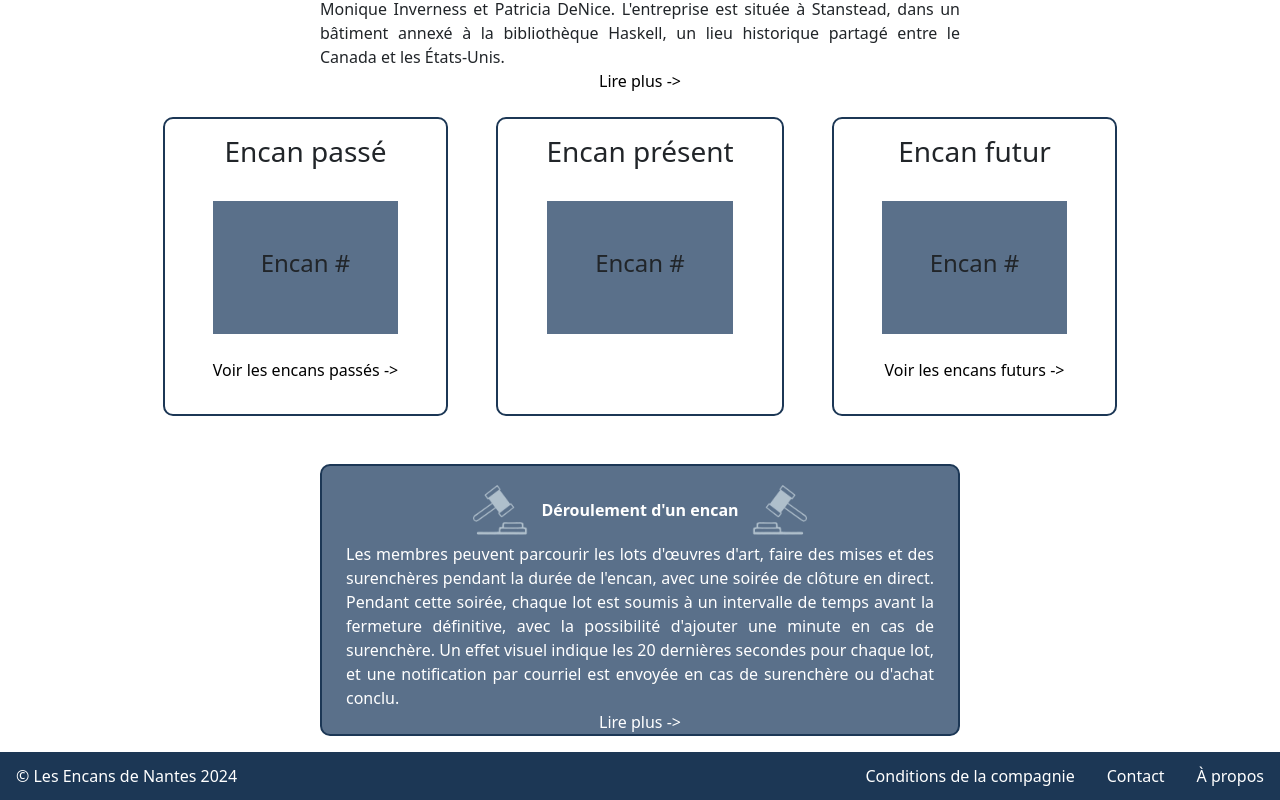
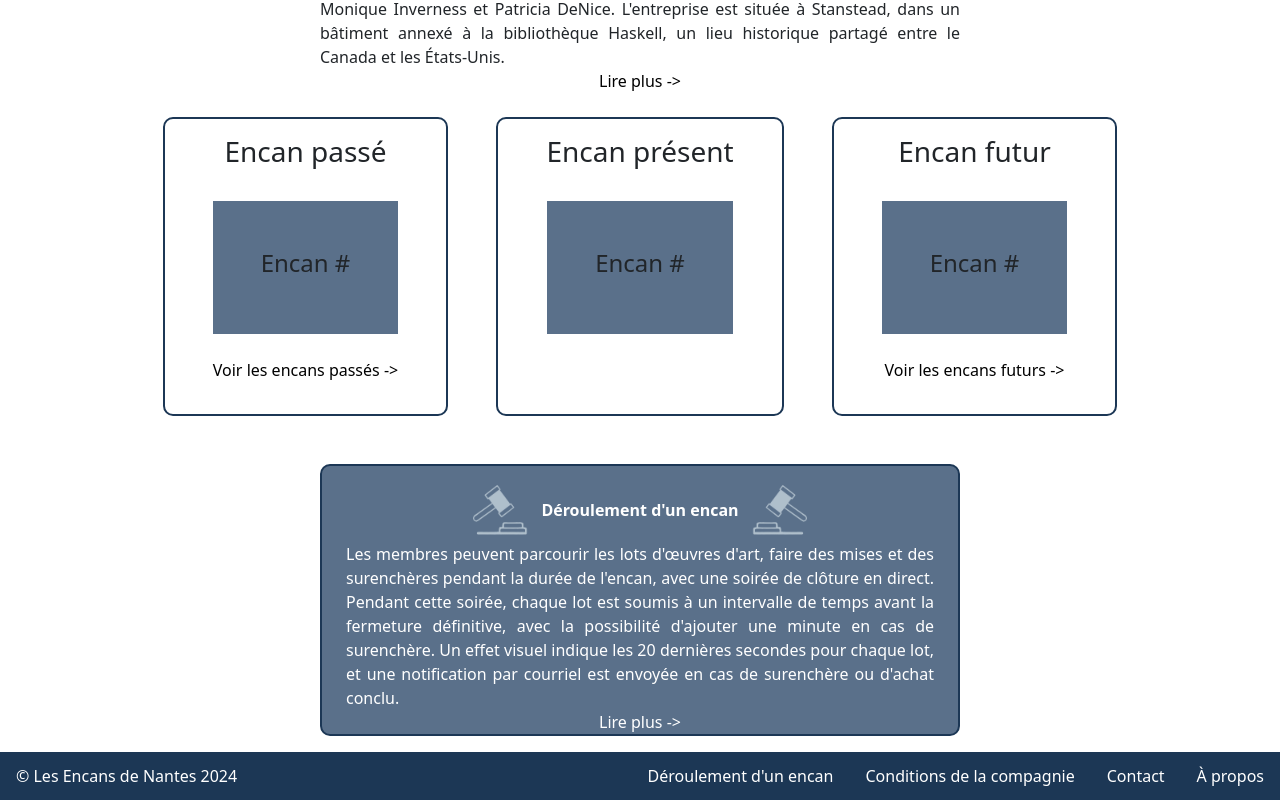
Before and after one commit to StephaneNkengue/Projet_integration, a Vue app in the folder gamma2024.client/: page / in a window 1280 px wide. Shown: the part 273-1073 px from the top of the page. Built offline with nearby package versions, Linux system fonts and the light colour scheme.

Commit message:
Ajout d'un onglet dans le pied de page

```diff
--- a/gamma2024.client/src/components/views/PiedDePage.vue
+++ b/gamma2024.client/src/components/views/PiedDePage.vue
@@ -7,6 +7,13 @@
 
         <div class="col-md-7">
             <ul class="nav justify-content-end d-flex align-items-center flex-column flex-md-row">
+                <li class="nav-item">
+                    <router-link to="Accueil" class="text-decoration-none">
+                        <a class="nav-link text-white">
+                            Déroulement d'un encan
+                        </a>
+                    </router-link>
+                </li>
                 <li>
                     <router-link to="Accueil" class="text-decoration-none">
                         <a class="nav-link text-white">
```
